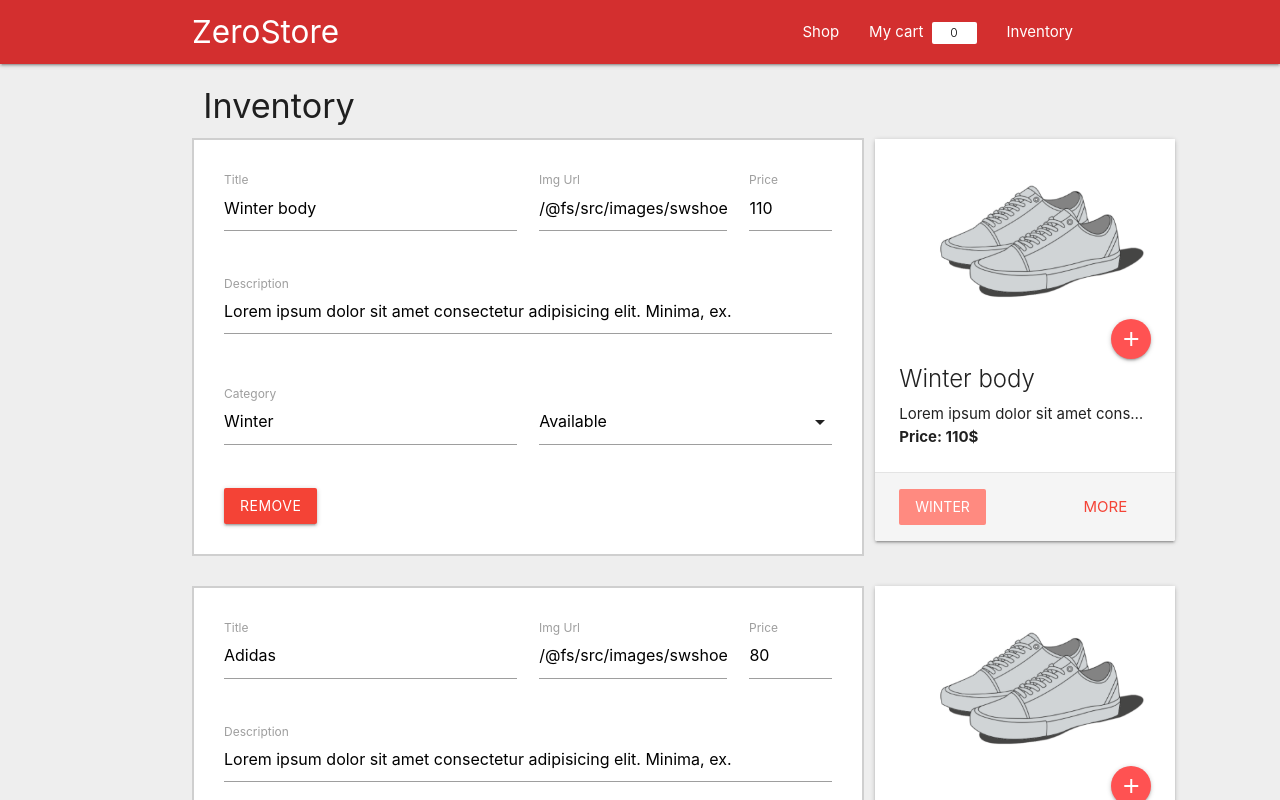
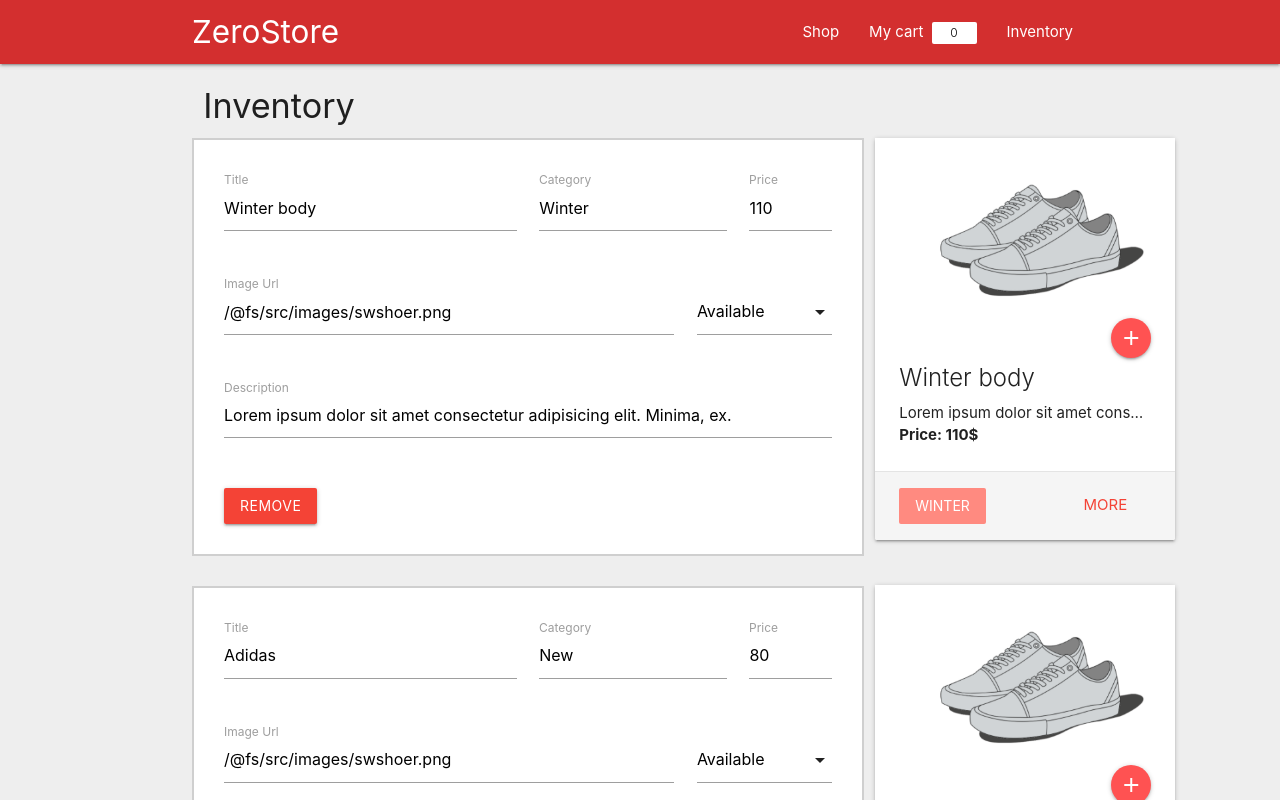
Before and after one commit to georgelioris/zerostore, a React (Create React App) app: page /Inventory in a window 1280 px wide. Shown: the top 800 px of the page. Built offline with nearby package versions, Linux system fonts and the light colour scheme.

Commit message:
heplers and inventory fixes

```diff
--- a/src/components/InvenotryForms.js
+++ b/src/components/InvenotryForms.js
@@ -30,13 +30,13 @@ const Inventory = ({
 
               <div className="input-field col s4">
                 <input
-                  id={"img-" + item.id}
-                  name="img"
+                  id={"category-" + item.id}
+                  name="category"
                   type="text"
-                  defaultValue={item.img}
-                  placeholder="Img url"
+                  defaultValue={item.category}
+                  placeholder="Item Category"
                 />
-                <label htmlFor={"img-" + item.id}>Img Url</label>
+                <label htmlFor={"category-" + item.id}>Category</label>
               </div>
               <div className="input-field col s2">
                 <input
@@ -47,6 +47,24 @@ const Inventory = ({
                   placeholder="$$"
                 />
                 <label htmlFor={"price-" + item.id}>Price</label>
+              </div>
+            </div>
+            <div className="row">
+              <div className="input-field col s9">
+                <input
+                  id={"img-" + item.id}
+                  name="img"
+                  type="text"
+                  defaultValue={item.img}
+                  placeholder="Image Url"
+                />
+                <label htmlFor={"img-" + item.id}>Image Url</label>
+              </div>
+              <div className="input-field col s3">
+                <select name="available" defaultValue={item.available}>
+                  <option value="true">Available</option>
+                  <option value="false">Unavailable</option>
+                </select>
               </div>
             </div>
             <div className="row">
@@ -62,35 +80,18 @@ const Inventory = ({
                 <label htmlFor={"desc-" + item.id}>Description</label>
               </div>
             </div>
-            <div className="row">
-              <div className="input-field col s6">
-                <input
-                  id={"cagegory-" + item.id}
-                  name="category"
-                  type="text"
-                  defaultValue={item.category}
-                  placeholder="Category"
-                />
-                <label htmlFor={"Category" + item.id}>Category</label>
-              </div>
-              <div className="input-field col s6">
-                <select name="available" defaultValue={item.available}>
-                  <option value="true">Available</option>
-                  <option value="false">Unavailable</option>
-                </select>
-              </div>
-            </div>
-            <span
+
+            <button
               className="waves-effect waves-light btn red"
               onClick={() => handleRemoveFromShop(item)}
             >
               remove
-            </span>
+            </button>
           </form>
         );
       })}
       <form
-        className="col s12 inventory-item"
+        className="col s12 inventory-item white"
         id="addItemForm"
         onSubmit={event => {
           event.preventDefault();
@@ -104,13 +105,25 @@ const Inventory = ({
           </div>
 
           <div className="input-field col s4">
-            <input name="img" id="img" type="text" />
+            <input name="category" id="category" type="text" />
 
-            <label htmlFor="img">Img Url</label>
+            <label htmlFor="category">Category</label>
           </div>
           <div className="input-field col s2">
             <input name="price" id="price" type="number" />
             <label htmlFor="price">Price</label>
+          </div>
+        </div>
+        <div className="row">
+          <div className="input-field col s9">
+            <input name="img" id="img" type="text" />
+            <label htmlFor="img">Img Url</label>
+          </div>
+          <div className="input-field col s3">
+            <select name="available" defaultValue="true">
+              <option value="true">Available</option>
+              <option value="false">Unavalable</option>
+            </select>
           </div>
         </div>
         <div className="row">
@@ -124,23 +137,10 @@ const Inventory = ({
             <label htmlFor="desc">Description</label>
           </div>
         </div>
-        <div className="row">
-          <div className="input-field col s6">
-            <input name="category" id="category" type="text" />
-            <label htmlFor="category">Category</label>
-          </div>
-          <div className="input-field col s6">
-            <select name="available" defaultValue="true">
-              <option value="true">Available</option>
-              <option value="false">Unavalable</option>
-            </select>
-          </div>
-          <span className="add-button">
-            <button className="waves-effect waves-light blue darken-2 btn">
-              Add Item
-            </button>
-          </span>
-        </div>
+
+        <button className="waves-effect waves-light blue darken-2 btn right">
+          Add Item
+        </button>
       </form>
     </div>
   );
--- a/src/containers/Inventory.js
+++ b/src/containers/Inventory.js
@@ -11,6 +11,7 @@ const Inventory = ({ ...props }) => {
   }, []);
 
   useEffect(() => {
+    M.AutoInit();
     M.updateTextFields();
     return () => {
       document.getElementById("addItemForm").reset();
--- a/src/helpers.js
+++ b/src/helpers.js
@@ -25,5 +25,5 @@ export const sortHigh = array => property => [
 ];
 
 export const sortLow = array => property => [
-  ...array.sort((a, b) => a[property] - b[property])
+  ...array.sort((a, b) => b[property] - a[property])
 ];
--- a/src/index.css
+++ b/src/index.css
@@ -206,7 +206,7 @@ body {
 }
 
 .invenotry-itemlist .item-card-list {
-  margin-top: 4.5em;
+  margin-top: 4.4em;
 }
 .invenotry-itemlist .item-card-list .row span {
   pointer-events: none;
```
